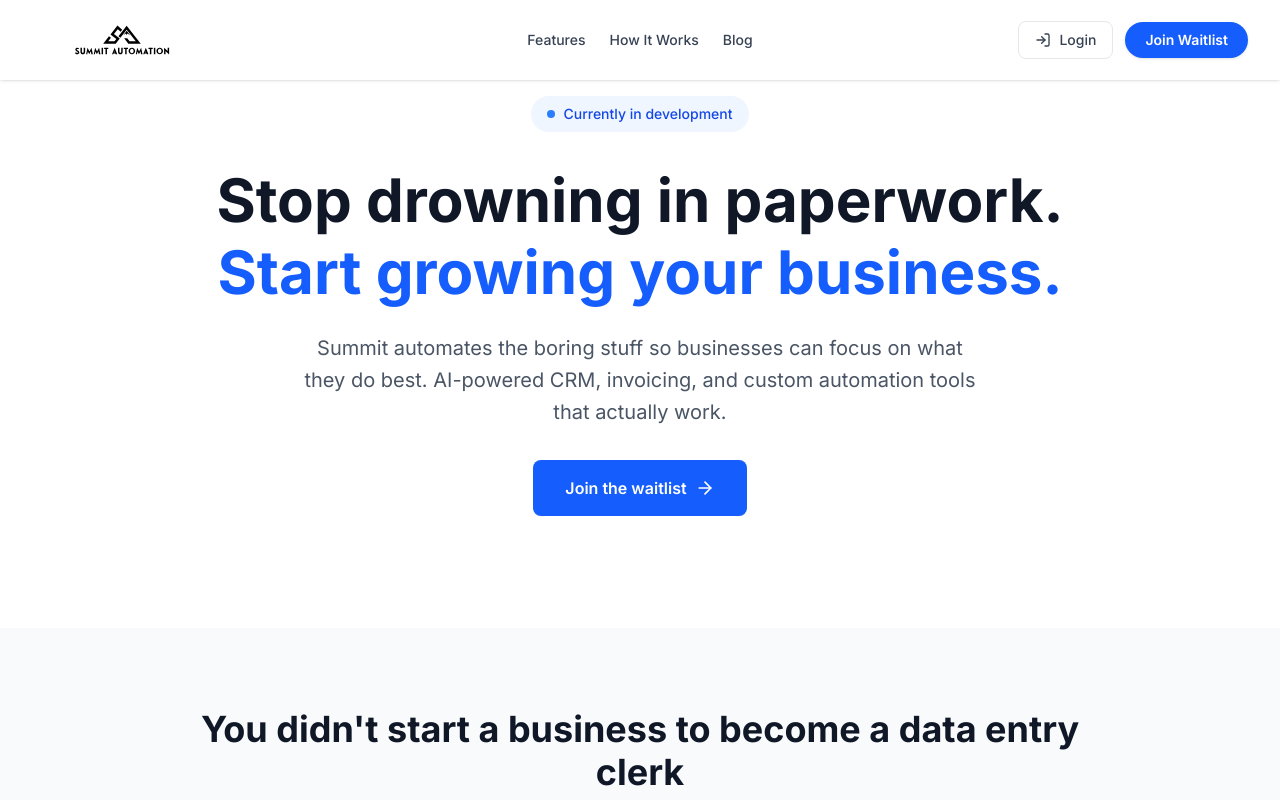
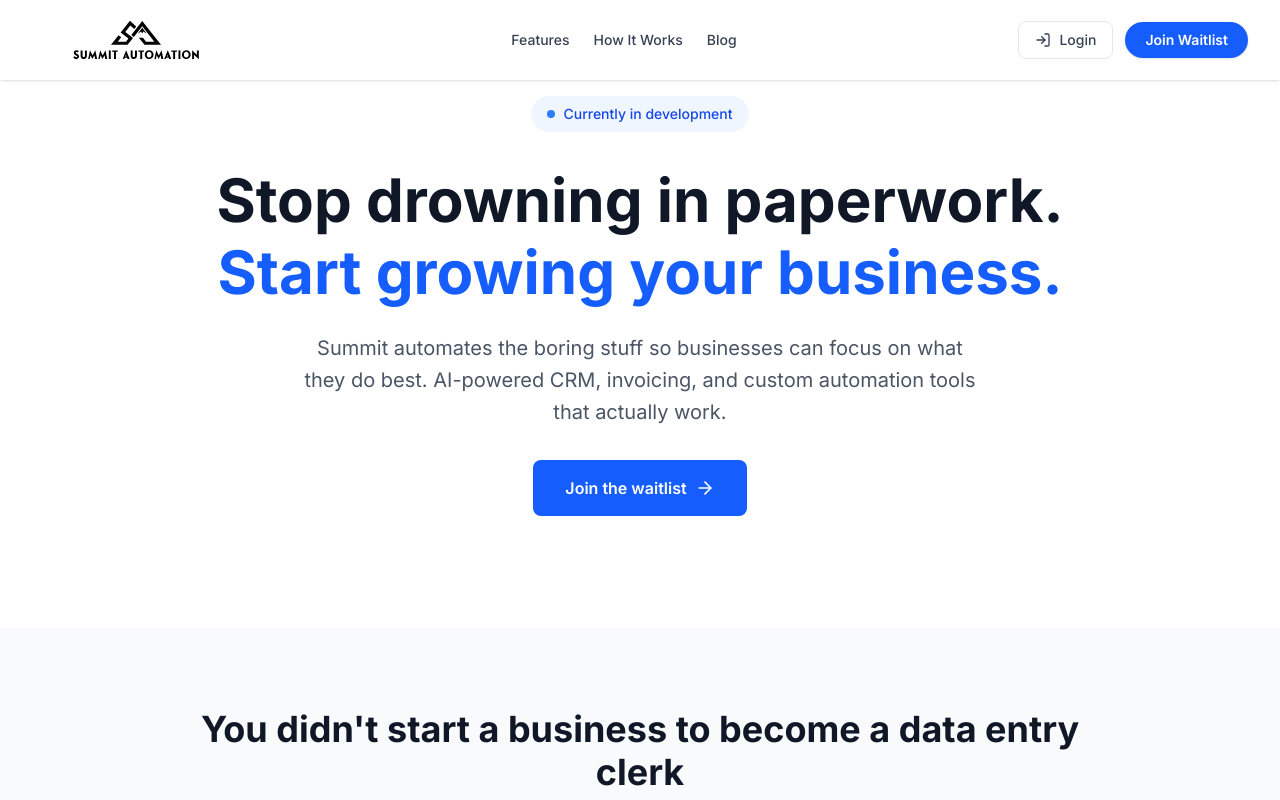
Before and after one commit to Summit-Automation/Summit-Site, a Next.js app: page / in a window 1280 px wide. Shown: the top 800 px of the page. Built offline with nearby package versions, Linux system fonts and the light colour scheme.

Commit message:
larger logo

```diff
--- a/src/components/layout/Header.tsx
+++ b/src/components/layout/Header.tsx
@@ -28,14 +28,14 @@ const Header = ({ scrolled }: HeaderProps) => {
         >
             <div className="max-w-7xl mx-auto px-6 lg:px-8">
                 <div className="flex items-center h-20 md:justify-start justify-between">
-                    {/* Logo */}
-                    <div className="flex-shrink-0 md:w-64">
-                        <Link href="/" className="flex items-center gap-2 z-10">
+                    {/* Logo - Made larger and moved left */}
+                    <div className="flex-shrink-0 md:w-72">
+                        <Link href="/" className="flex items-center gap-2 z-10 md:-ml-4">
                             <Image
                                 src="/images/4_SVG.svg"
                                 alt="Summit Automation Logo"
-                                width={180}
-                                height={48}
+                                width={240}
+                                height={64}
                                 priority
                                 className={`transition-all duration-300 ${
                                     scrolled
@@ -68,7 +68,7 @@ const Header = ({ scrolled }: HeaderProps) => {
                     </nav>
 
                     {/* Call to Action Buttons */}
-                    <div className="hidden md:flex items-center gap-3 md:w-64 justify-end">
+                    <div className="hidden md:flex items-center gap-3 md:w-80 justify-end">
                         {/* Login Button */}
                         <button
                             onClick={handleLogin}
```
